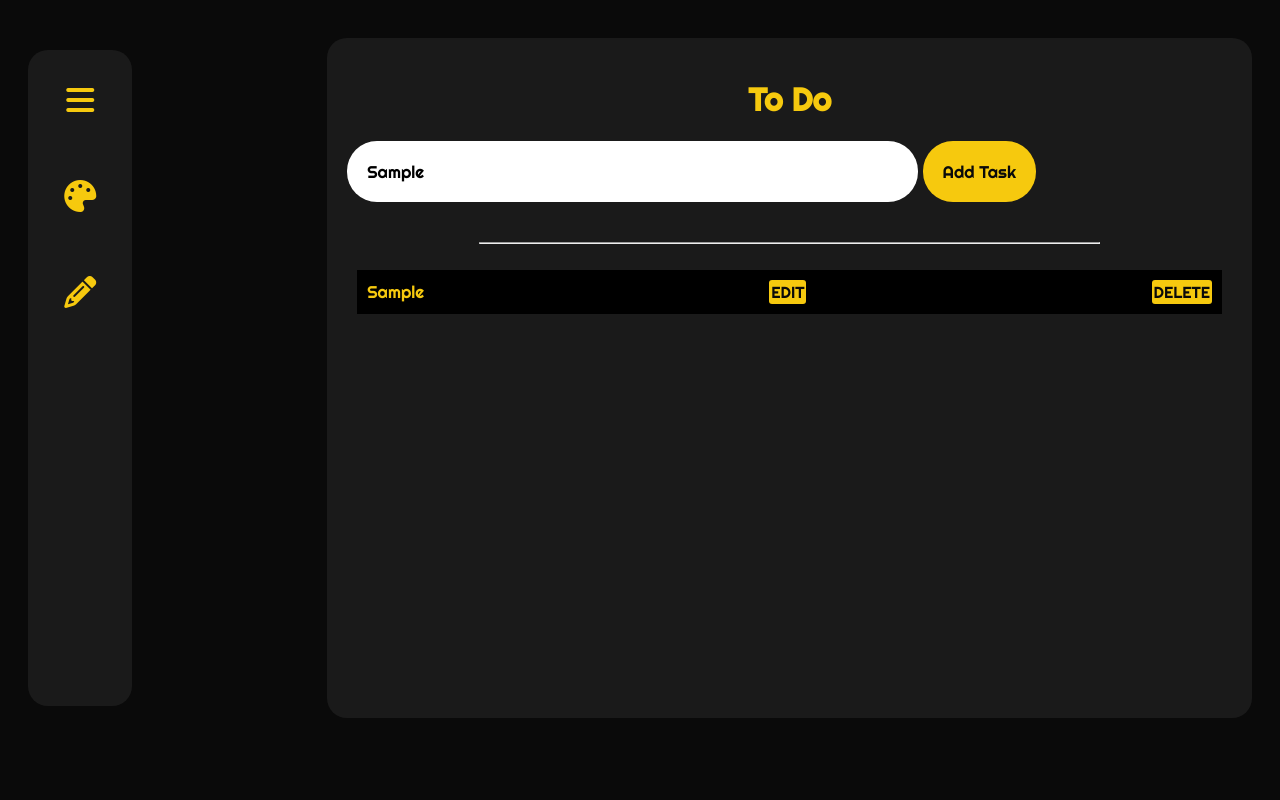
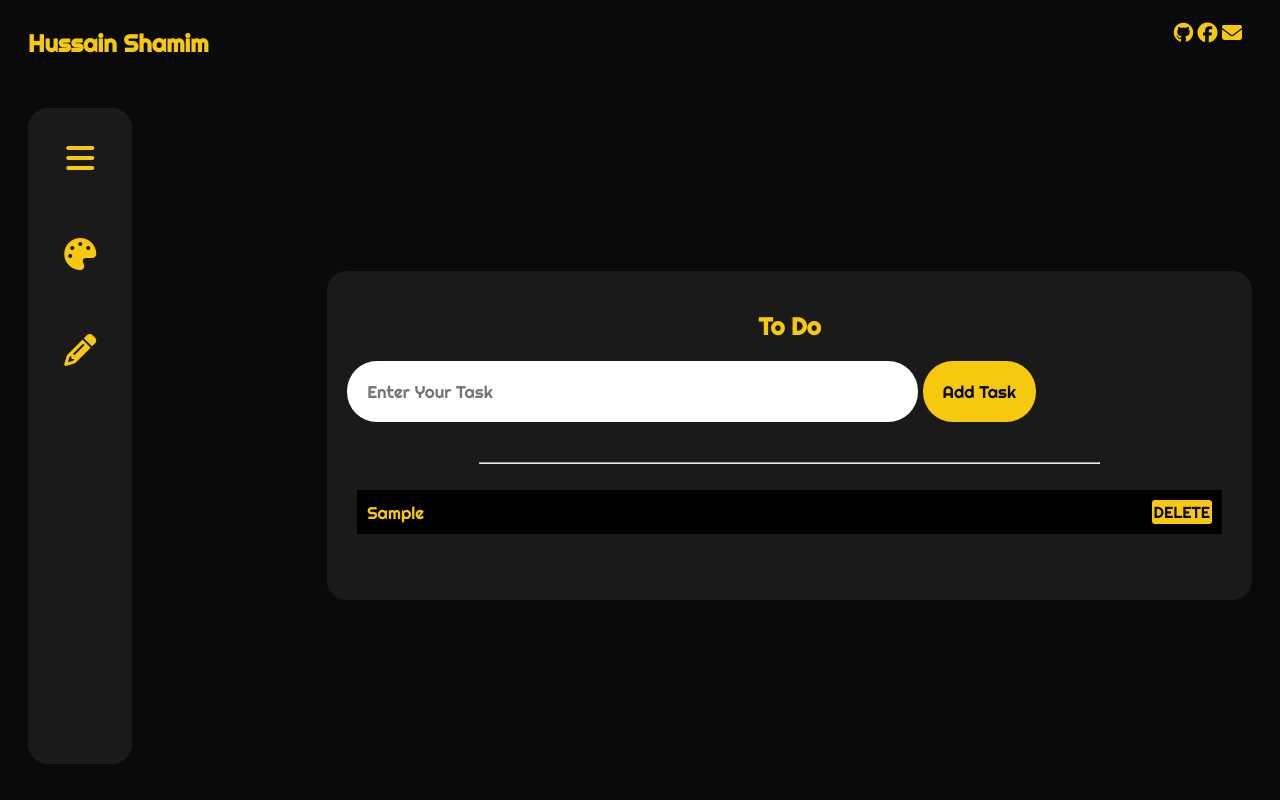
Before and after one commit to hussainshamim16/To-Do-App, a plain HTML site: page index.html in a window 1280 px wide. Both pictures are taken after typing "Sample" into the empty fields and a click on the button "Add Task". Drawn offline with Linux system fonts and the light colour scheme.

Commit message:
add styling

```diff
--- a/index.html
+++ b/index.html
@@ -11,7 +11,16 @@
         crossorigin="anonymous" referrerpolicy="no-referrer" />
 </head>
 
-<body class="flex">
+<body>
+    <nav class="flex">
+        <h1>Hussain Shamim</h1>
+        <div class="icons">
+        <a href="#"><i class="fa-brands fa-github"></i></a>
+        <a href="#"><i class="fa-brands fa-facebook"></i></a>
+        <a href="#"><i class="fa-solid fa-envelope"></i></a>
+    </div>
+    </nav>
+    <section class="flex">
     <div id="parent" class="flex">
 
         <div class="child1 flex">
@@ -35,6 +44,7 @@
         </div>
 
     </div>
+</section>
 </body>
 <script src="./script.js"></script>
 
--- a/script.js
+++ b/script.js
@@ -11,21 +11,18 @@ function AddTask() {
     li.innerHTML = inputResult.value;
     ul.appendChild(li);
 
-    var edit = document.createElement("button");
-    edit.innerHTML = "EDIT";
-    edit.setAttribute("onClick", "edit(this)")
 
     var del = document.createElement("button");
     del.innerHTML = "DELETE";
     del.setAttribute("onClick", "del(this)")
 
-    li.appendChild(edit);
+
     li.appendChild(del);
+
+    inputResult.value = ""
 }
 
-function edit(ed) {
-    console.log("ho gaya");
+function del(del){
+
+    del.parentNode.remove()
 }
-function del(el) {
-   el.parentNode.remove();
-}
--- a/style.css
+++ b/style.css
@@ -23,6 +23,21 @@ body {
 
 
 
+}
+nav{
+    display: none;
+    /* border: 1px solid red; */
+    justify-content: space-between;
+    padding: 0px 20px;
+    /* width: min-content;   */
+    /* position: fixed; */
+}
+.icons{
+    margin-top: 5px;
+    padding: 10px;
+}
+.icons i{
+    font-size: 20px;
 }
 
 h1 {
@@ -76,7 +91,7 @@ i:hover {
 .child2 {
     background: var(--lightwhite);
     width: 70%;
-    height: 80vh;
+    height: auto;
     border-radius: 20px;
     margin: 30px 20px 0px 20px;
     padding: 20px;
```
